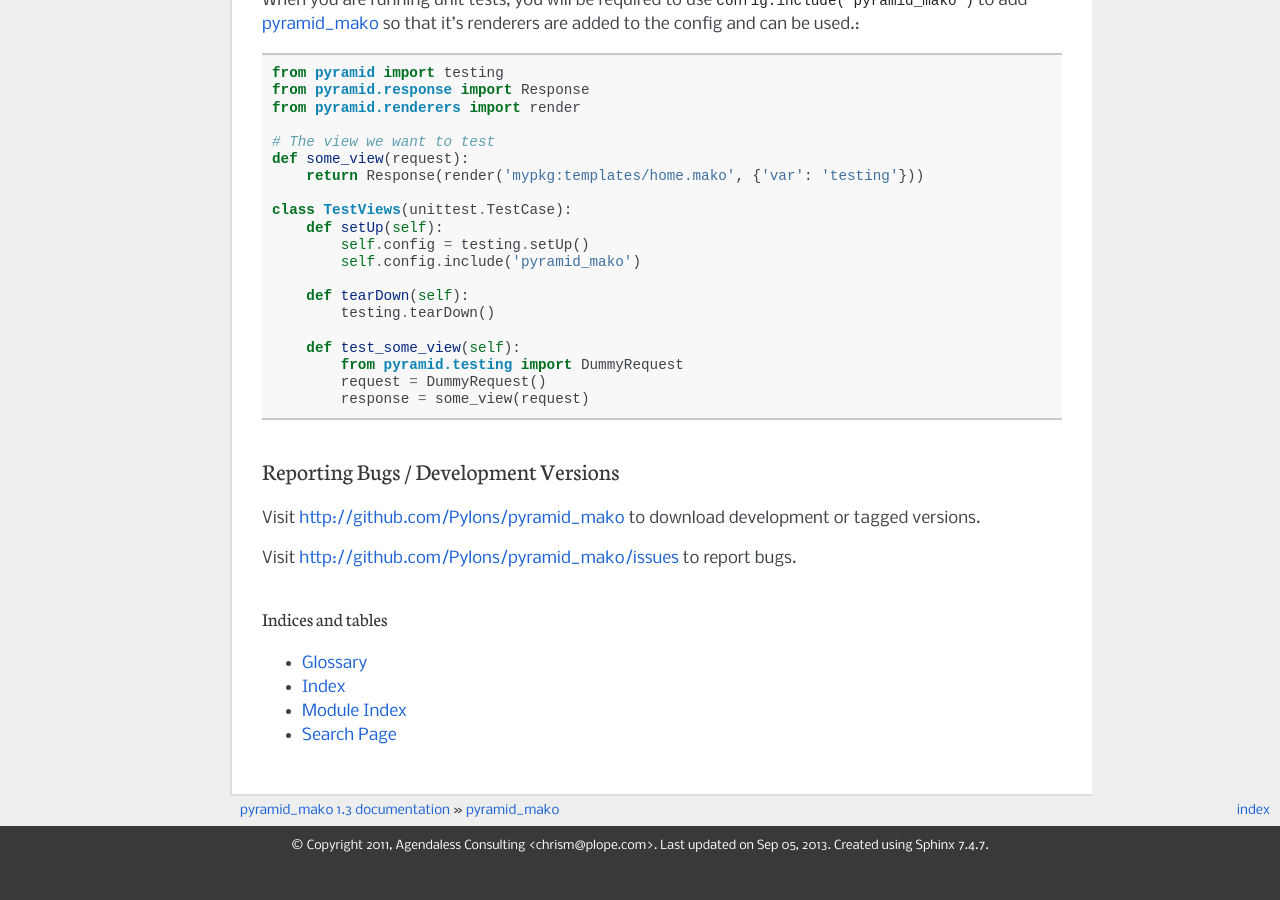
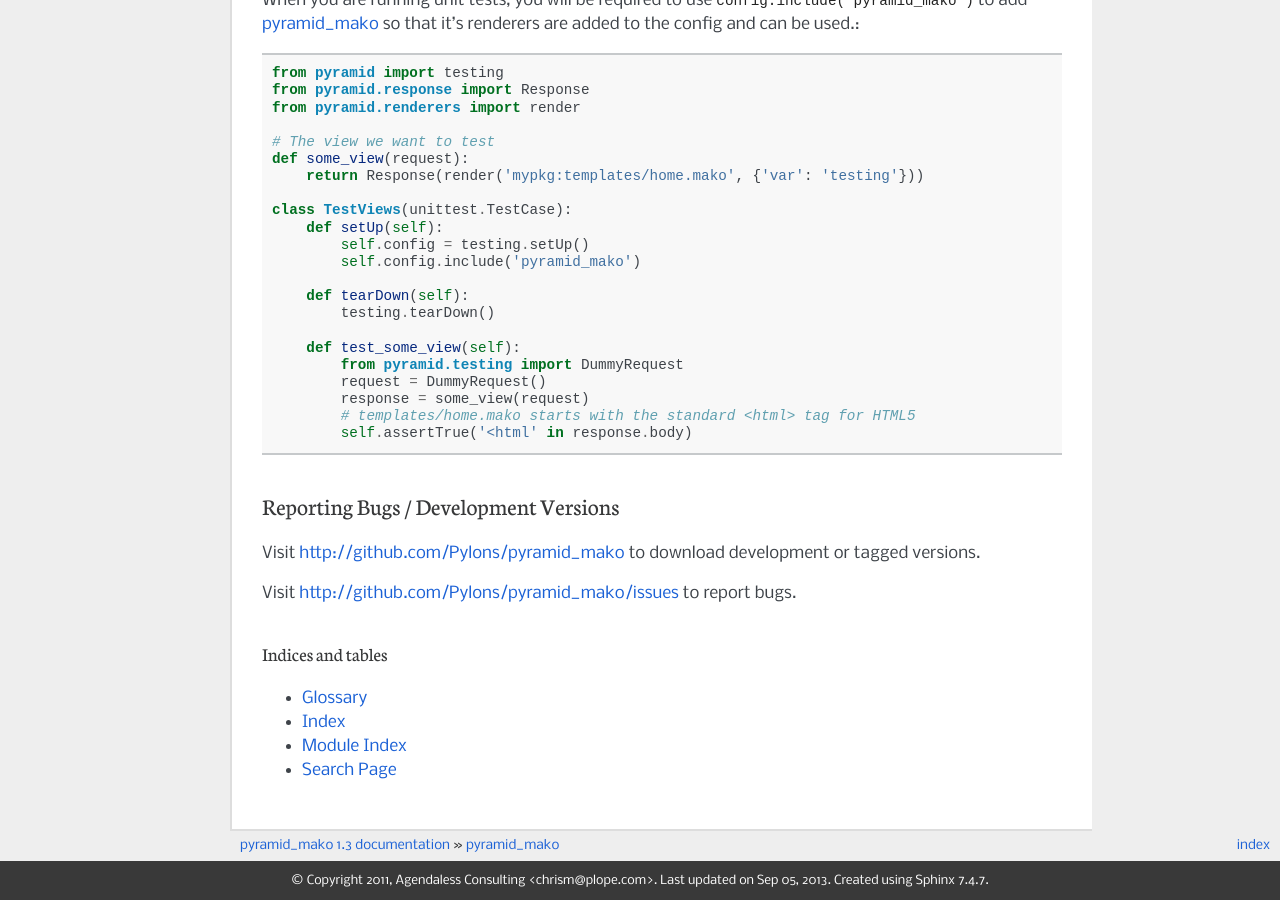
Before and after one commit to Pylons/pyramid_mako, a Sphinx documentation site: the page built from docs/index.rst, in a window 1280 px wide and 900 px high, scrolled down 2638 px. Built offline with Sphinx 7.4.7, drawn with Linux system fonts in a browser that asks for light colours; before the commit the page ends 3503 px from its top, so only the background shows below that.

Commit message:
Add example assert

```diff
--- a/docs/index.rst
+++ b/docs/index.rst
@@ -167,6 +167,8 @@
             from pyramid.testing import DummyRequest
             request = DummyRequest()
             response = some_view(request)
+            # templates/home.mako starts with the standard <html> tag for HTML5
+            self.assertTrue('<html' in response.body)
 
 
 Reporting Bugs / Development Versions
```
